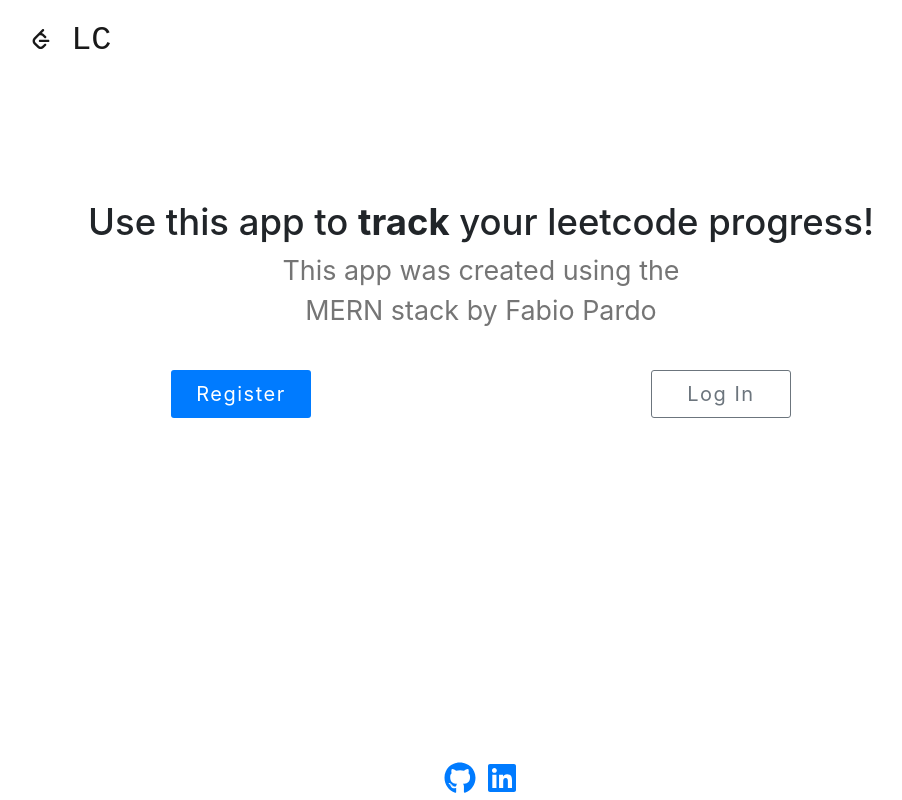
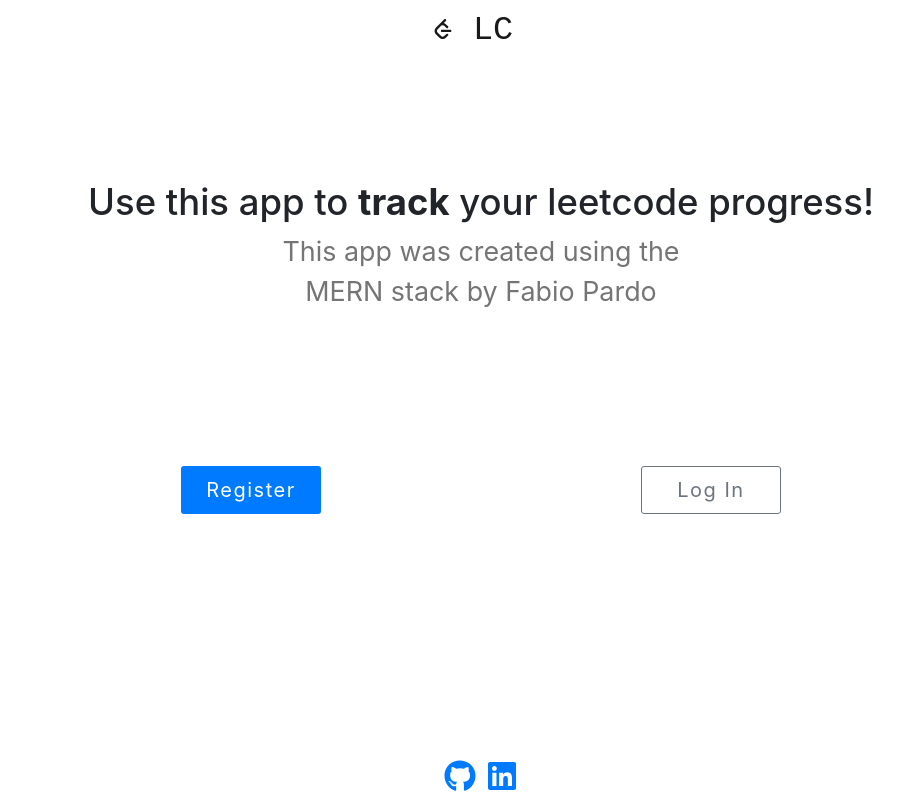
Before and after one commit to fabio-pardo/LC, a React (Create React App) app in the folder client/: page / in a window 1280 px wide. Shown: the whole page, without its empty margins (159-1061 px from the left). Built offline with nearby package versions, Linux system fonts and the light colour scheme.

Commit message:
TODO: Style Register/Login and then we're complete :)

```diff
--- a/client/src/App.css
+++ b/client/src/App.css
@@ -1,9 +1,15 @@
 #footer {
   position: absolute;
   bottom: 0;
-  vertical-align: middle;
   font-size: xx-large;
   text-align: center;
-  max-width: 930px;
+  max-width: 960%;
   width: 100%;
+  height: 50px;
+  left: 0;
 }
+
+.landing {
+  min-height: 75vh;
+  padding-bottom: 1.5rem;
+}
--- a/client/src/App.jsx
+++ b/client/src/App.jsx
@@ -41,7 +41,14 @@
     return (
       <Provider store={store}>
         <Router>
-          <Container style={{ paddingBottom: "2.5rem" }} fluid>
+          <Container
+            style={{
+              minHeight: "100%",
+              paddingBottom: "2.5rem",
+              paddingTop: "3.0rem",
+            }}
+            fluid
+          >
             <Navbar />
             <Route exact path="/" component={Landing} />
             <Route exact path="/register" component={Register} />
--- a/client/src/components/Footer.jsx
+++ b/client/src/components/Footer.jsx
@@ -4,11 +4,14 @@
 export default function Footer() {
   return (
     <div id="footer">
-      <a style={{ margin: "5px" }} href="https://github.com/FPardo1023">
+      <a
+        style={{ margin: "5px" /*color: "black" */ }}
+        href="https://github.com/FPardo1023"
+      >
         <FaGithub />
       </a>
       <a
-        style={{ margin: "5px" }}
+        style={{ margin: "5px" /*color: "black" */ }}
         href="https://www.linkedin.com/in/fabio-pardo/"
       >
         <FaLinkedin />
--- a/client/src/components/dashboard/Dashboard.jsx
+++ b/client/src/components/dashboard/Dashboard.jsx
@@ -8,7 +8,11 @@
 
 export default function DashBoard() {
   return (
-    <Container>
+    <Container
+      style={{
+        paddingBottom: ".5rem",
+      }}
+    >
       <Welcome />
       <CardDeck>
         <QuestionForm />
--- a/client/src/components/layout/Landing.jsx
+++ b/client/src/components/layout/Landing.jsx
@@ -2,12 +2,21 @@
 import PropTypes from "prop-types";
 import { connect } from "react-redux";
 import { Link } from "react-router-dom";
+import Container from "react-bootstrap/Container";
 class Landing extends Component {
   render() {
     const { isAuthenticated } = this.props.auth;
     return (
-      <div style={{ height: "75vh" }}>
-        <div className="row h-50 align-items-end">
+      <div
+        className="container-fluid landing"
+        style={{
+          display: "flex",
+          flexDirection: "column",
+          justifyContent: "space-evenly",
+          padding: "20px",
+        }}
+      >
+        <div className="row text-center vertical-align">
           <div className="col text-center">
             <h4 style={{ fontSize: "2.28rem", lineHeight: "110%" }}>
               Use this app to <b>track</b> your leetcode progress!
@@ -20,8 +29,8 @@
         </div>
         <div>
           {!isAuthenticated ? (
-            <div className="row text-center justify-content-md-center">
-              <div className="col ">
+            <div className="row">
+              <div className="col text-center">
                 <Link
                   to="/register"
                   style={{
@@ -34,7 +43,7 @@
                   Register
                 </Link>
               </div>
-              <div className="col">
+              <div className="col text-center">
                 <Link
                   to="/login"
                   style={{
--- a/client/src/components/layout/Navbar.jsx
+++ b/client/src/components/layout/Navbar.jsx
@@ -13,20 +13,28 @@
   };
   render() {
     const { isAuthenticated } = this.props.auth;
+    const textAlign = !isAuthenticated ? "center" : "";
     return (
       <div
         style={{
-          paddingTop: "10px",
-          paddingLeft: "15px",
-          paddingRight: "15px",
+          top: 0,
+          left: 0,
+          height: "50px",
+          position: "absolute",
+          maxWidth: "960px",
+          width: "100%",
+          textAlign: textAlign,
         }}
       >
         <nav className="navbar-light">
-          <div className="row ">
-            <div className="col-auto mr-auto">
+          <div className="row">
+            <div className="col">
               <Link
-                style={{ fontFamily: "monospace", fontSize: "2.1rem" }}
-                className="navbar-brand black-text"
+                style={{
+                  fontFamily: "monospace",
+                  fontSize: "2.1rem",
+                }}
+                className="navbar-brand"
                 to="/"
               >
                 <SiLeetcode
@@ -36,13 +44,13 @@
                 LC
               </Link>
             </div>
-            <div className="col-auto">
-              {isAuthenticated && (
+            {isAuthenticated && (
+              <div className="col-auto navbar-brand">
                 <Button onClick={this.onLogoutClick} variant="danger">
                   Logout
                 </Button>
-              )}
-            </div>
+              </div>
+            )}
           </div>
         </nav>
       </div>
```
